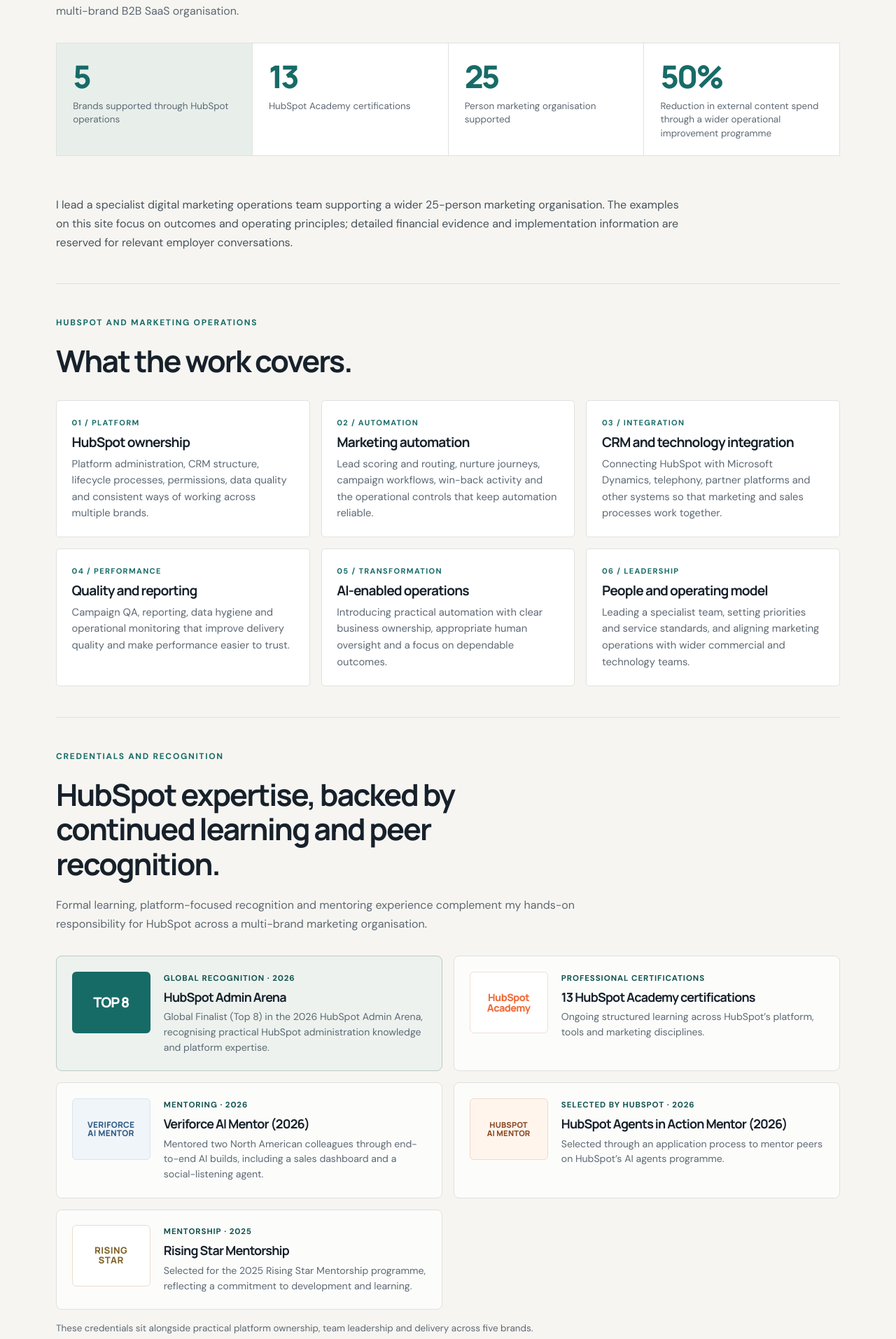
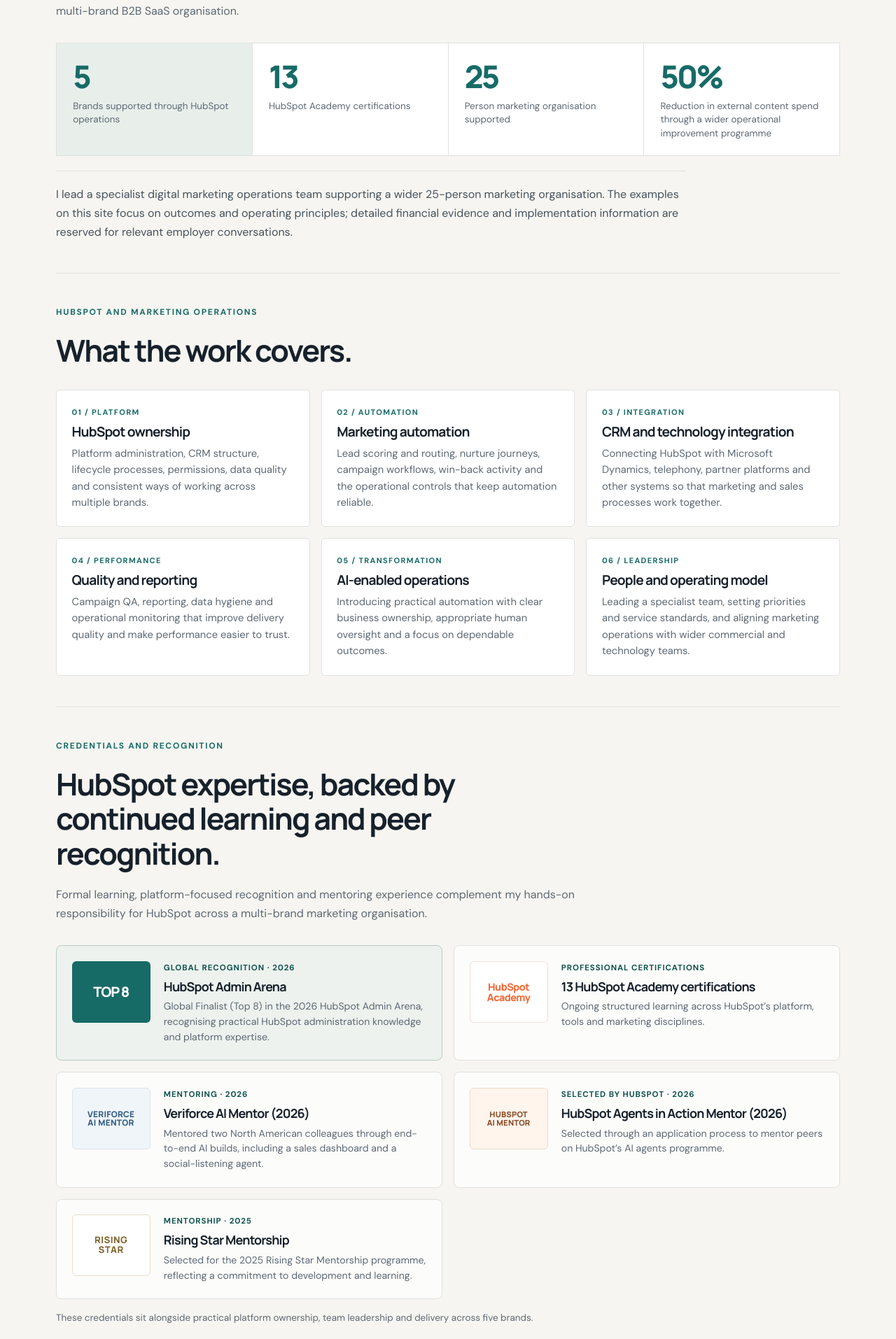
Before and after one commit to georgefwmurray/Marketing-Operations-Control-Centre, a Jekyll site: the page built from HubSpot-Expert-South-Wales.md, in a window 1280 px wide. Shown: the part 1231-3145 px from the top of the page at 70% size. Built offline with Jekyll 4.4.1, drawn with Linux system fonts in a browser that asks for light colours.

Commit message:
Add subtle divider below experience stats

```diff
--- a/assets/css/style.scss
+++ b/assets/css/style.scss
@@ -98,7 +98,7 @@ h3 { font-size:1.2rem; margin:0 0 .6rem; }
 .content-section { padding:2.8rem 0; border-top:1px solid var(--line); }
 .section-heading { max-width:760px; margin-bottom:2rem; }
 .section-heading > p:last-child { color:var(--muted); margin:.5rem 0 0; }
-.stat-grid { display:grid; grid-template-columns:repeat(4,1fr); gap:1px; border:1px solid var(--line); background:var(--line); margin:1rem 0 3.5rem; }
+.stat-grid { display:grid; grid-template-columns:repeat(4,1fr); gap:1px; border:1px solid var(--line); background:var(--line); margin:1rem 0 1.35rem; }
 .stat-card { background:var(--surface); padding:1.35rem 1.45rem; min-height:128px; }
 .stat-card strong { display:block; color:var(--accent); font:800 clamp(1.8rem,3.5vw,2.8rem) "Manrope",sans-serif; letter-spacing:-.065em; line-height:1.1; }
 .stat-card span { display:block; color:var(--muted); font-size:.84rem; line-height:1.45; margin-top:.55rem; }
@@ -107,7 +107,7 @@ h3 { font-size:1.2rem; margin:0 0 .6rem; }
 .architecture-figure img { display:block; width:100%; height:auto; }
 .architecture-figure figcaption { color:var(--muted); font-size:.82rem; line-height:1.55; margin:.85rem .3rem .2rem; }
 .small-note { color:var(--muted); font-size:.82rem; line-height:1.55; margin:.85rem .3rem .2rem; }
-.stat-context { max-width:900px; margin:1rem 0 0; color:#46525c; font-size:1rem; line-height:1.7; }
+.stat-context { max-width:900px; margin:0; padding-top:1.15rem; border-top:1px solid var(--line); color:#46525c; font-size:1rem; line-height:1.7; }
 .layer-grid { display:grid; grid-template-columns:repeat(3,1fr); gap:1rem; }
 .layer-card,.agent-card,.project-card,.outcome-card,.leadership-card,.principle-card { background:var(--surface); border:1px solid var(--line); border-radius:5px; padding:1.35rem; }
 .layer-card h3,.agent-card h3,.project-card h3 { margin:.45rem 0 .55rem; }
```
